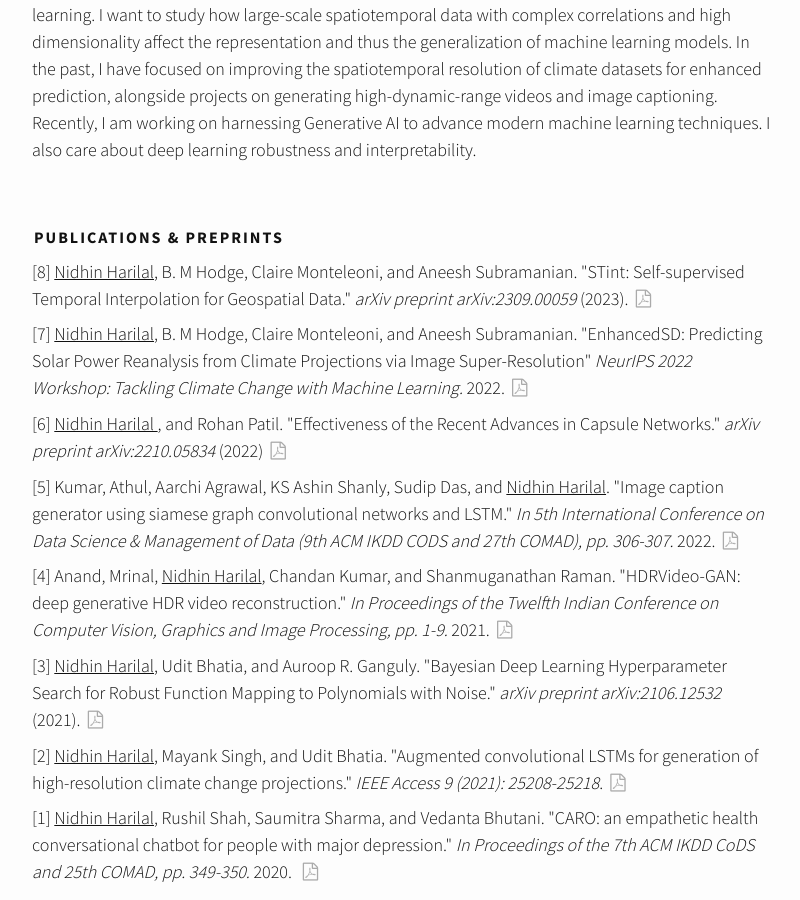
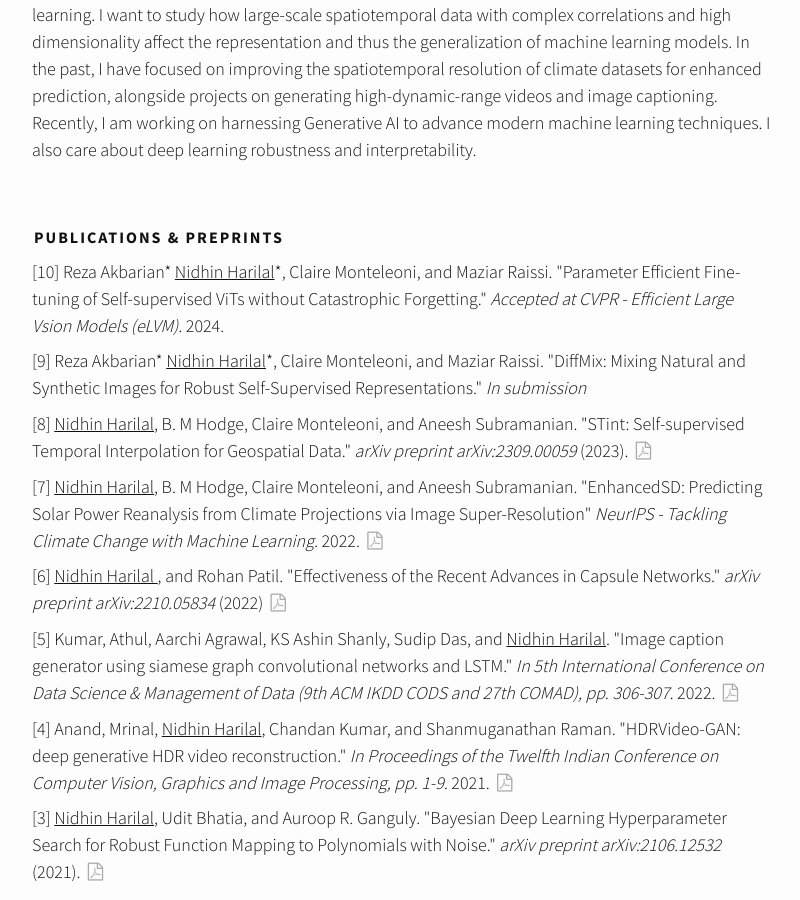
Before and after one commit to cryptonymous9/cryptonymous9.github.io, a Jekyll site: the page built from index.html, in a window 1280 px wide and 900 px high, scrolled down 1055 px. Shown: the whole window, without its empty margins (238-1038 px from the left). Built offline with Jekyll 4.4.1, drawn with Linux system fonts in a browser that asks for light colours; nearby versions of some CDN libraries; the list of posts is cut into pages by our own code.

Commit message:
Paper update

```diff
--- a/index.html
+++ b/index.html
@@ -7,6 +7,7 @@ permalink:
 
 <center><img src="/assets/me.jpg" width="400"></center>
 <br>
+
 <div class="archiveIntro">
     nidhin [dot] harilal [at] colorado [dot] edu<br>
 </div>
@@ -46,13 +47,21 @@ permalink:
     </div>
     <hr style="height:5pt; visibility:hidden;" />
 
+    [10] Reza Akbarian* <u>Nidhin Harilal</u>*, Claire Monteleoni, and Maziar Raissi. "Parameter Efficient Fine-tuning of Self-supervised ViTs without Catastrophic Forgetting."
+    <em>Accepted at CVPR - Efficient Large Vsion Models (eLVM).</em> 2024.
+  <hr style="height:5pt; visibility:hidden;" />
+
+    [9] Reza Akbarian* <u>Nidhin Harilal</u>*, Claire Monteleoni, and Maziar Raissi. "DiffMix: Mixing Natural and Synthetic Images for Robust Self-Supervised Representations."
+    <em>In submission</em>
+  <hr style="height:5pt; visibility:hidden;" />
+
     [8] <u>Nidhin Harilal</u>, B. M Hodge, Claire Monteleoni, and Aneesh Subramanian. "STint: Self-supervised Temporal Interpolation for Geospatial Data."
     <em>arXiv preprint arXiv:2309.00059</em> (2023).&nbsp;&nbsp;<a
     href="https://arxiv.org/abs/2309.00059"><i class="fa fa-file-pdf-o" aria-hidden="true"></i></a>
   <hr style="height:5pt; visibility:hidden;" />
 
     [7] <u>Nidhin Harilal</u>, B. M Hodge, Claire Monteleoni, and Aneesh Subramanian. "EnhancedSD: Predicting Solar
-    Power Reanalysis from Climate Projections via Image Super-Resolution" <em>NeurIPS 2022 Workshop: Tackling Climate
+    Power Reanalysis from Climate Projections via Image Super-Resolution" <em>NeurIPS - Tackling Climate
       Change with Machine Learning. </em> 2022.&nbsp;&nbsp;<a
       href="https://www.climatechange.ai/papers/neurips2022/67"><i class="fa fa-file-pdf-o" aria-hidden="true"></i></a>
     <hr style="height:5pt; visibility:hidden;" />
@@ -89,3 +98,12 @@ permalink:
     conversational chatbot for people with major depression." <em>In Proceedings of the 7th ACM IKDD CoDS and 25th
       COMAD, pp. 349-350.</em> 2020. &nbsp;&nbsp;<a href="https://dl.acm.org/doi/10.1145/3371158.3371220"><i
         class="fa fa-file-pdf-o" aria-hidden="true"></i></a>
+
+
+<!--
+            <img src='assets/home/esd.gif' style='display:inline;'/>
+            <p style='display:inline;'> Some text </p>
+
+
+            <img src='https://images4.alphacoders.com/206/thumb-350-20658.jpg' style='display:inline;'/>
+            <p style='display:inline;'> Some text </p> -->
```
Also changed, not shown: css/style.css (+7 -0 lines), 5 other files.
